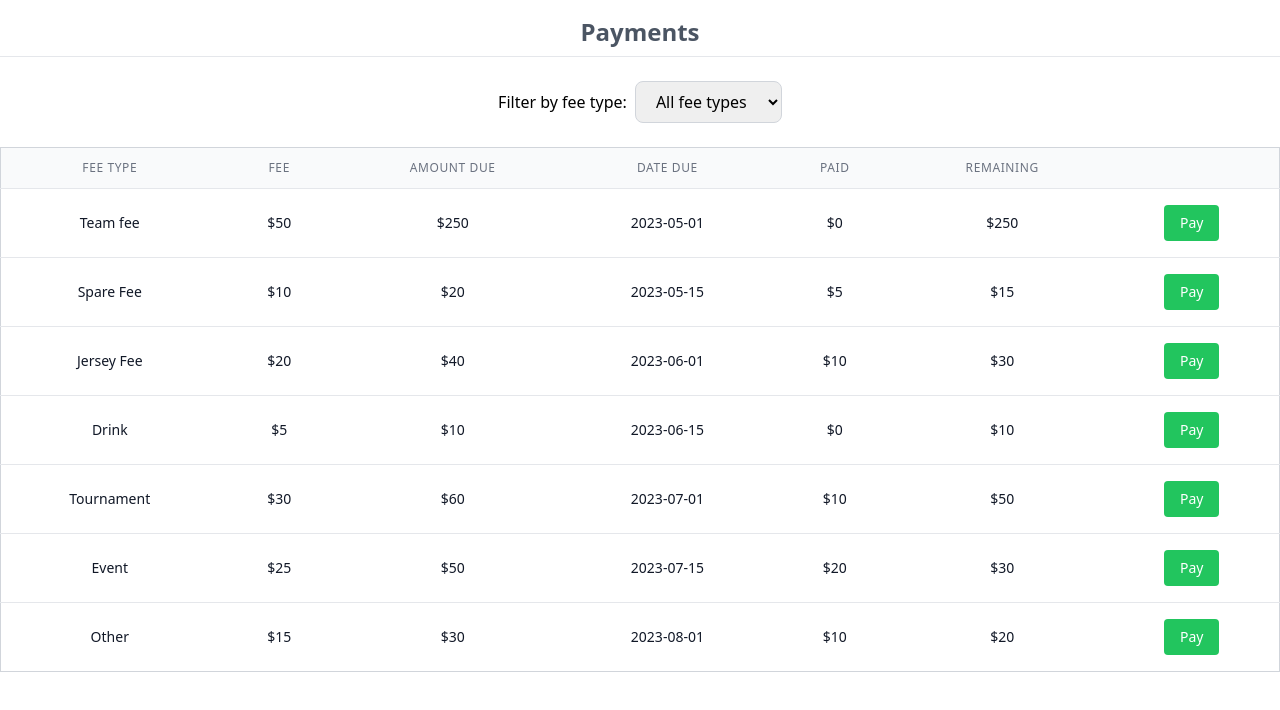
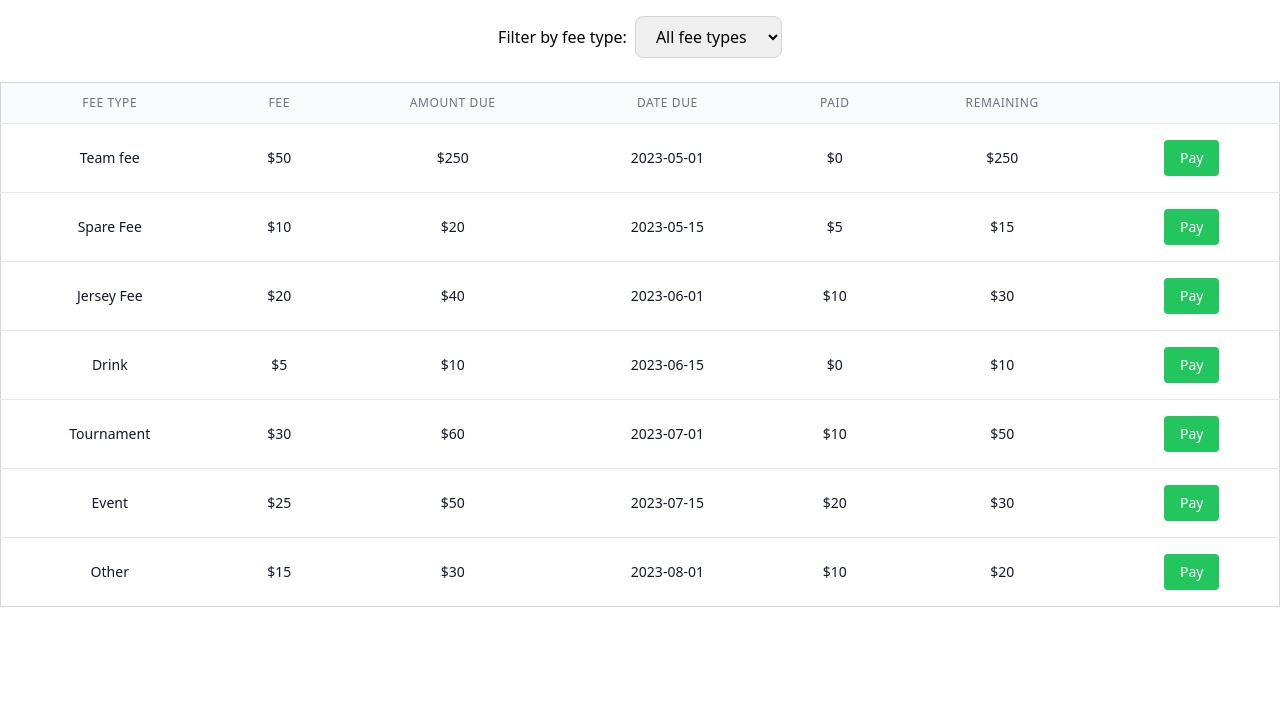
Before and after one commit to AouIssa/ui-sandbox-ts, a React (Create React App) app: page / in a window 1280 px wide. Shown: the top 710 px of the page. Built offline with nearby package versions, Linux system fonts and the light colour scheme.

Commit message:
UI fixes

```diff
--- a/src/App.tsx
+++ b/src/App.tsx
@@ -10,7 +10,7 @@ const App: React.FC = () => {
 
   return (
     <div className="App">
-      <Header title="Payment" onBack={handleBack} />
+      <Header title="Payments" onBack={handleBack} />
       <div className="pt-4">
         <PaymentTable />
       </div>
--- a/src/PaymentTable/PaymentTable.tsx
+++ b/src/PaymentTable/PaymentTable.tsx
@@ -23,21 +23,8 @@ const PaymentTable: React.FC = () => {
     ? payments.filter((payment) => payment.feeType === selectedFeeType)
     : payments;
 
-  const handleBackButtonClick = () => {
-    console.log("Back button clicked");
-  };
-
   return (
     <div className="relative w-full">
-      <div className="text-2xl font-semibold mb-6 text-gray-600 w-full pb-2 border-b border-gray-200 hidden md:block">
-        <button
-          className="absolute left-4 top-2 md:hidden text-lg font-semibold text-gray-600 focus:outline-none"
-          onClick={handleBackButtonClick}
-        >
-          &larr;
-        </button>
-        Payments
-      </div>
       <div className="w-full mb-6">
         <label htmlFor="fee-type-select" className="mr-2">
           Filter by fee type:
```
